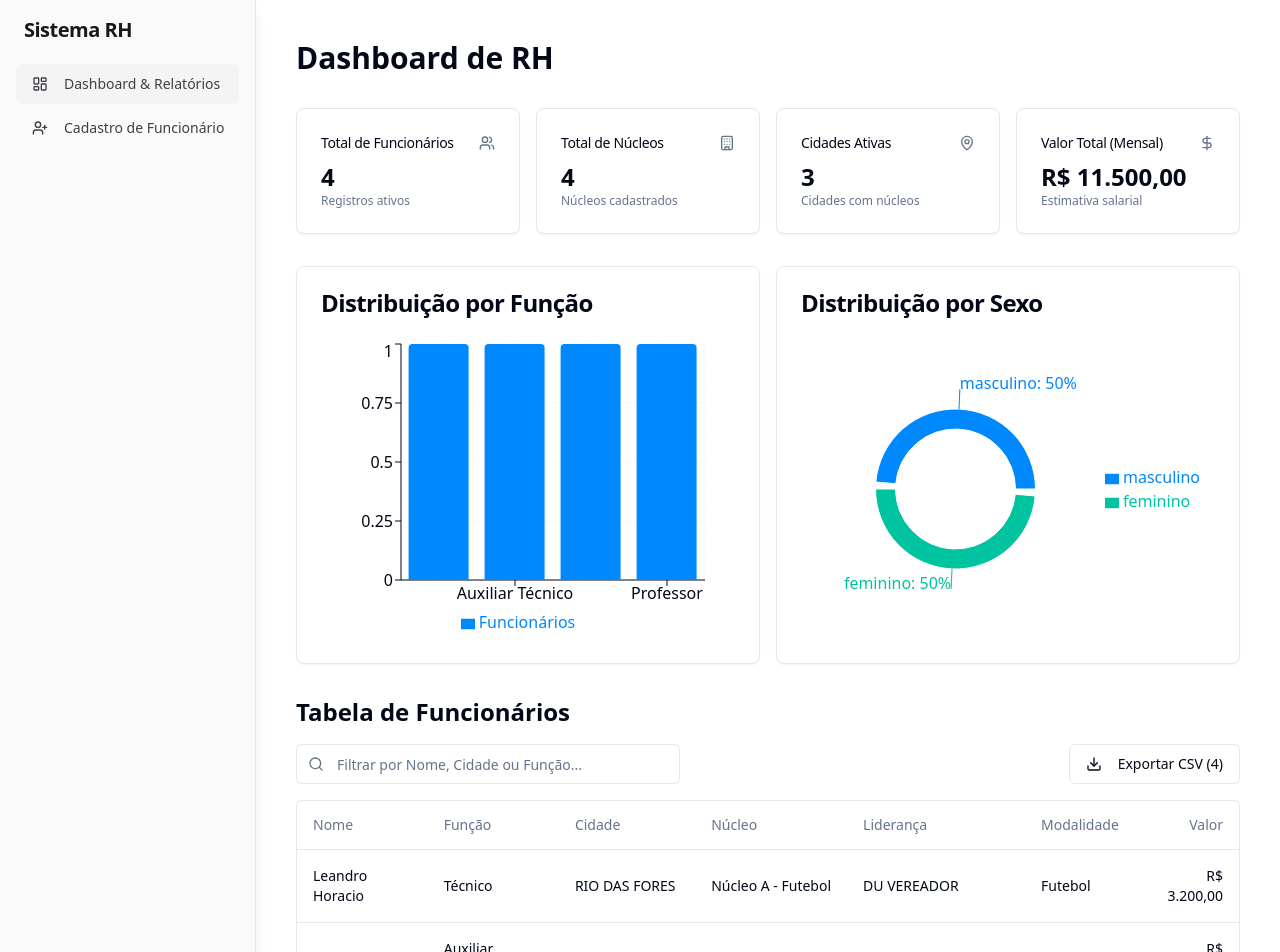
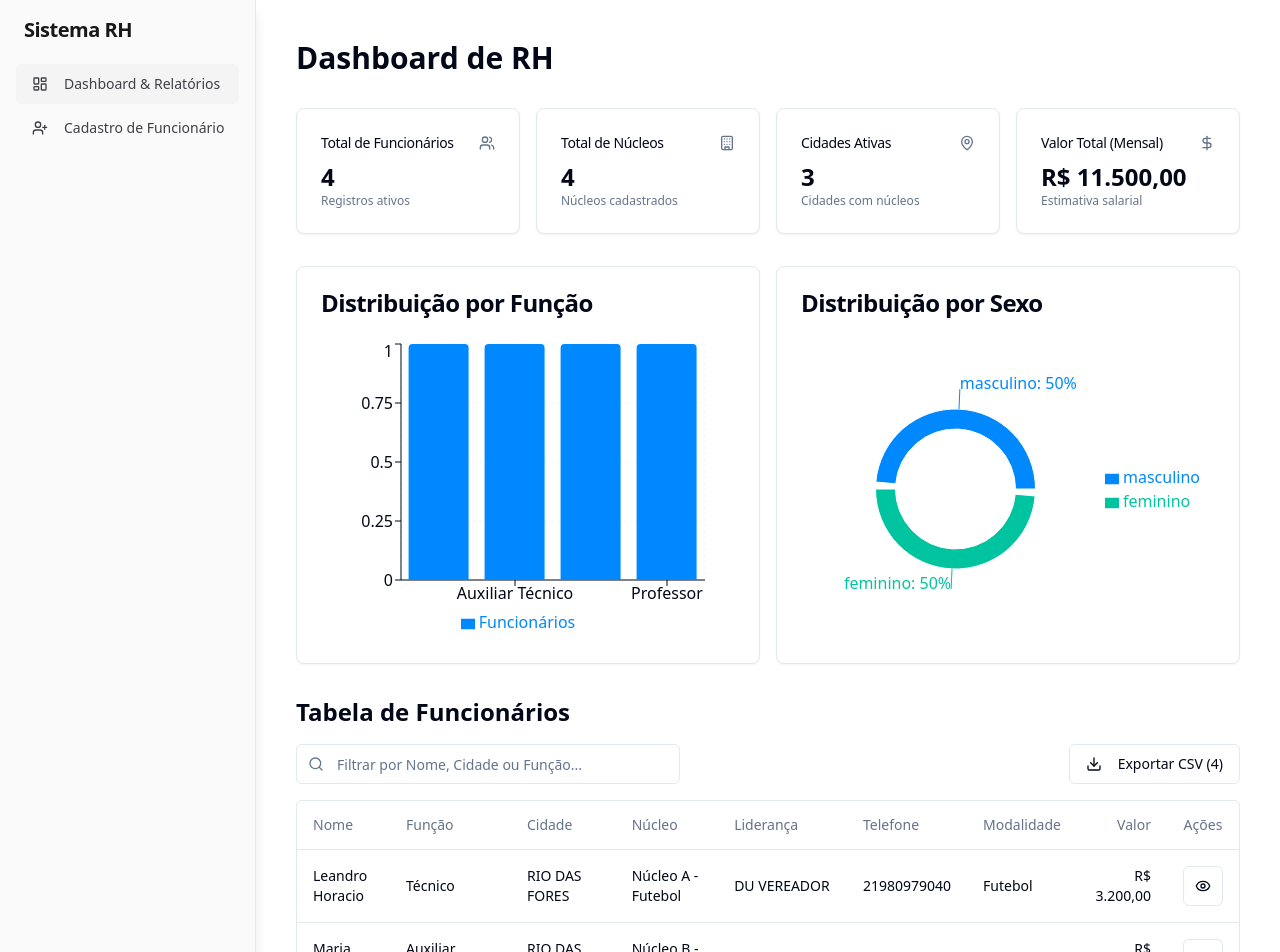
Before and after one commit to leandrohoraciorj/meu-app, a React (Vite) app: page / in a window 1280 px wide. Shown: the top 952 px of the page. Built offline with nearby package versions, Linux system fonts and the light colour scheme.

Commit message:
[dyad] Adicionando colunas Telefone e Ações à tabela de funcionários - wrote 1 file(s)

```diff
--- a/src/components/EmployeeTable.tsx
+++ b/src/components/EmployeeTable.tsx
@@ -3,7 +3,7 @@ import { EmployeeData } from "@/data/employees";
 import { Input } from "@/components/ui/input";
 import { Button } from "@/components/ui/button";
 import { Table, TableBody, TableCell, TableHead, TableHeader, TableRow } from "@/components/ui/table";
-import { Search, Download } from "lucide-react";
+import { Search, Download, Eye } from "lucide-react";
 import { showSuccess } from "@/utils/toast";
 
 interface EmployeeTableProps {
@@ -80,6 +80,13 @@ export function EmployeeTable({ employees }: EmployeeTableProps) {
     showSuccess("Dados exportados com sucesso!");
   };
 
+  const handleViewDetails = (employee: EmployeeData) => {
+    console.log("Detalhes do Funcionário:", employee);
+    showSuccess(`Visualizando detalhes de ${employee.name}`);
+    // Aqui você implementaria a lógica para abrir um modal ou navegar para a página de detalhes.
+  };
+
+
   return (
     <div className="space-y-4">
       <h2 className="text-2xl font-semibold">Tabela de Funcionários</h2>
@@ -109,8 +116,10 @@ export function EmployeeTable({ employees }: EmployeeTableProps) {
               <TableHead>Cidade</TableHead>
               <TableHead>Núcleo</TableHead>
               <TableHead>Liderança</TableHead>
+              <TableHead>Telefone</TableHead>
               <TableHead>Modalidade</TableHead>
               <TableHead className="text-right">Valor</TableHead>
+              <TableHead className="text-center">Ações</TableHead>
             </TableRow>
           </TableHeader>
           <TableBody>
@@ -122,13 +131,24 @@ export function EmployeeTable({ employees }: EmployeeTableProps) {
                   <TableCell>{employee.city}</TableCell>
                   <TableCell>{employee.nucleusName}</TableCell>
                   <TableCell>{employee.leadership}</TableCell>
+                  <TableCell>{employee.phone}</TableCell>
                   <TableCell>{employee.modality}</TableCell>
                   <TableCell className="text-right">{employee.value}</TableCell>
+                  <TableCell className="text-center">
+                    <Button
+                      variant="outline"
+                      size="icon"
+                      onClick={() => handleViewDetails(employee)}
+                      title="Ver Detalhes"
+                    >
+                      <Eye className="h-4 w-4" />
+                    </Button>
+                  </TableCell>
                 </TableRow>
               ))
             ) : (
               <TableRow>
-                <TableCell colSpan={7} className="h-24 text-center">
+                <TableCell colSpan={9} className="h-24 text-center">
                   Nenhum resultado encontrado.
                 </TableCell>
               </TableRow>
```
